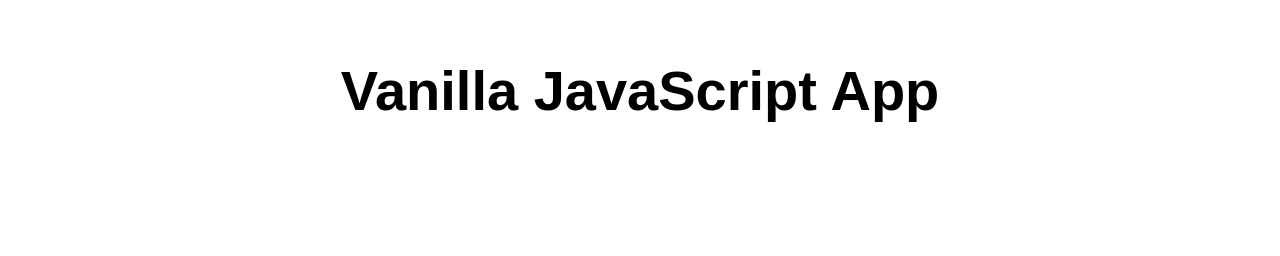
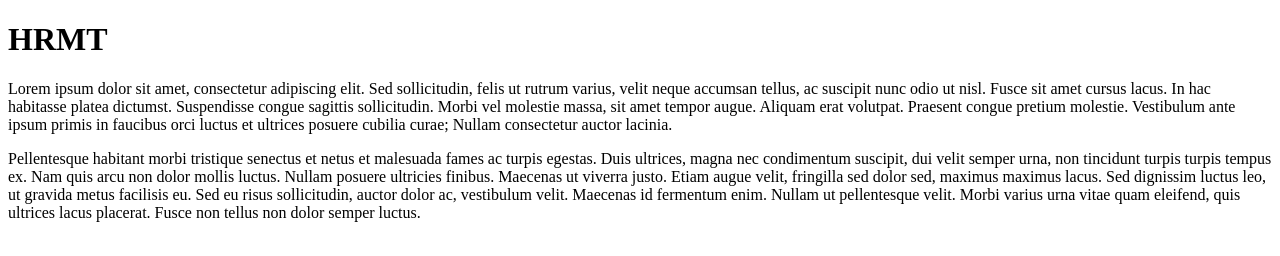
Before and after one commit to jstreampro/hrmtJSPWebApp, a website: page src/index.html in a window 1280 px wide. Drawn offline with Linux system fonts and the light colour scheme.

Commit message:
Update index.html
testing commit

```diff
--- a/src/index.html
+++ b/src/index.html
@@ -1,17 +1,29 @@
 <!DOCTYPE html>
-<html lang="en">
+<html>
+<head>
+  <title>HRMT</title>
+</head>
+<body>
 
-<head>
-  <meta charset="UTF-8">
-  <meta name="viewport" content="width=device-width, initial-scale=1.0">
-  <link rel="stylesheet" href="styles.css">
-  <title>Hamas is ISIS</title>
-</head>
+  <h1>HRMT</h1>
 
-<body>
-  <main>
-    <h1>Vanilla JavaScript App</h1>
-  </main>
+  <div id="video">
+    <!-- Video player embed code would go here -->
+  </div>
+
+  <div id="letter">
+    <p>Lorem ipsum dolor sit amet, consectetur adipiscing elit. Sed sollicitudin, felis ut rutrum varius, velit neque accumsan tellus, ac suscipit nunc odio ut nisl. Fusce sit amet cursus lacus. In hac habitasse platea dictumst. Suspendisse congue sagittis sollicitudin. Morbi vel molestie massa, sit amet tempor augue. Aliquam erat volutpat. Praesent congue pretium molestie. Vestibulum ante ipsum primis in faucibus orci luctus et ultrices posuere cubilia curae; Nullam consectetur auctor lacinia.</p>
+
+    <p>Pellentesque habitant morbi tristique senectus et netus et malesuada fames ac turpis egestas. Duis ultrices, magna nec condimentum suscipit, dui velit semper urna, non tincidunt turpis turpis tempus ex. Nam quis arcu non dolor mollis luctus. Nullam posuere ultricies finibus. Maecenas ut viverra justo. Etiam augue velit, fringilla sed dolor sed, maximus maximus lacus. Sed dignissim luctus leo, ut gravida metus facilisis eu. Sed eu risus sollicitudin, auctor dolor ac, vestibulum velit. Maecenas id fermentum enim. Nullam ut pellentesque velit. Morbi varius urna vitae quam eleifend, quis ultrices lacus placerat. Fusce non tellus non dolor semper luctus.</p>
+  </div>
+
+  <div id="images">
+    <!-- 10 image elements in a grid -->
+  </div>
+
+  <div id="logo">
+    <!-- Company logo -->
+  </div>
+
 </body>
-
 </html>
```
